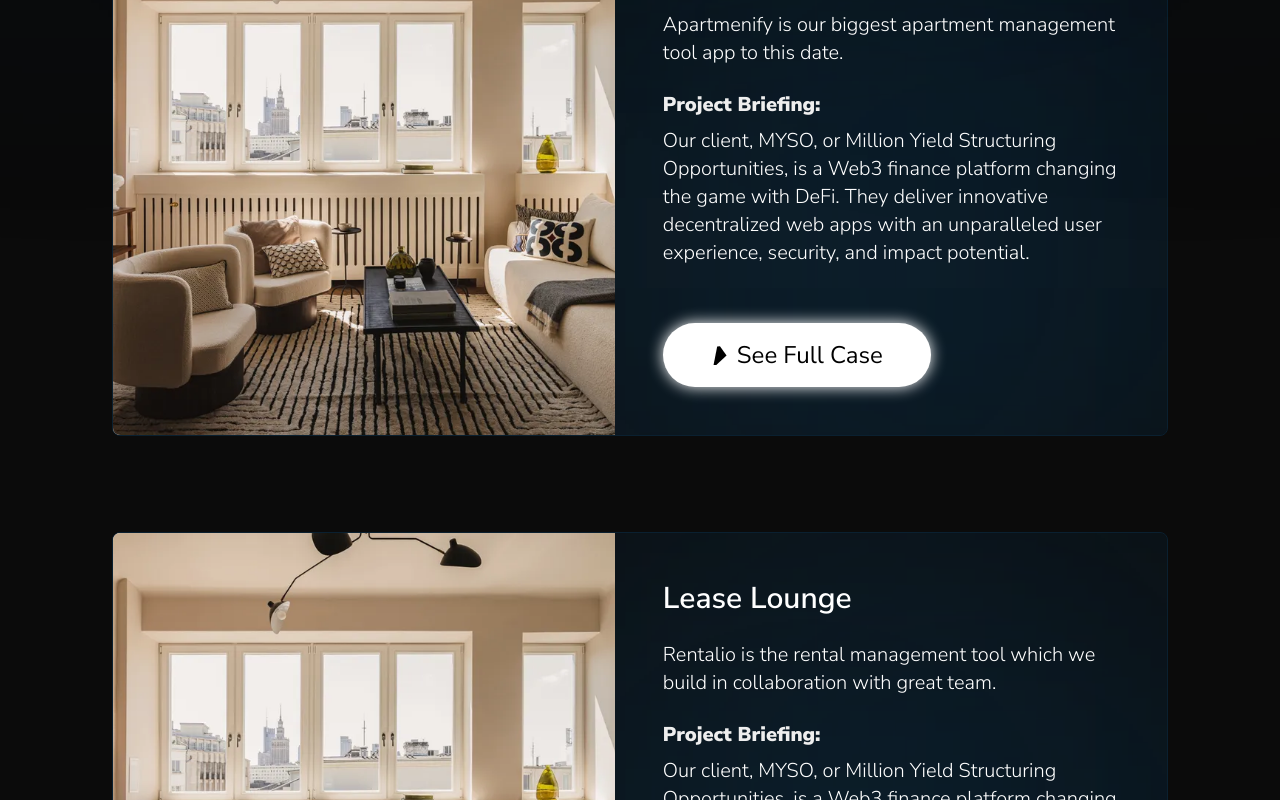
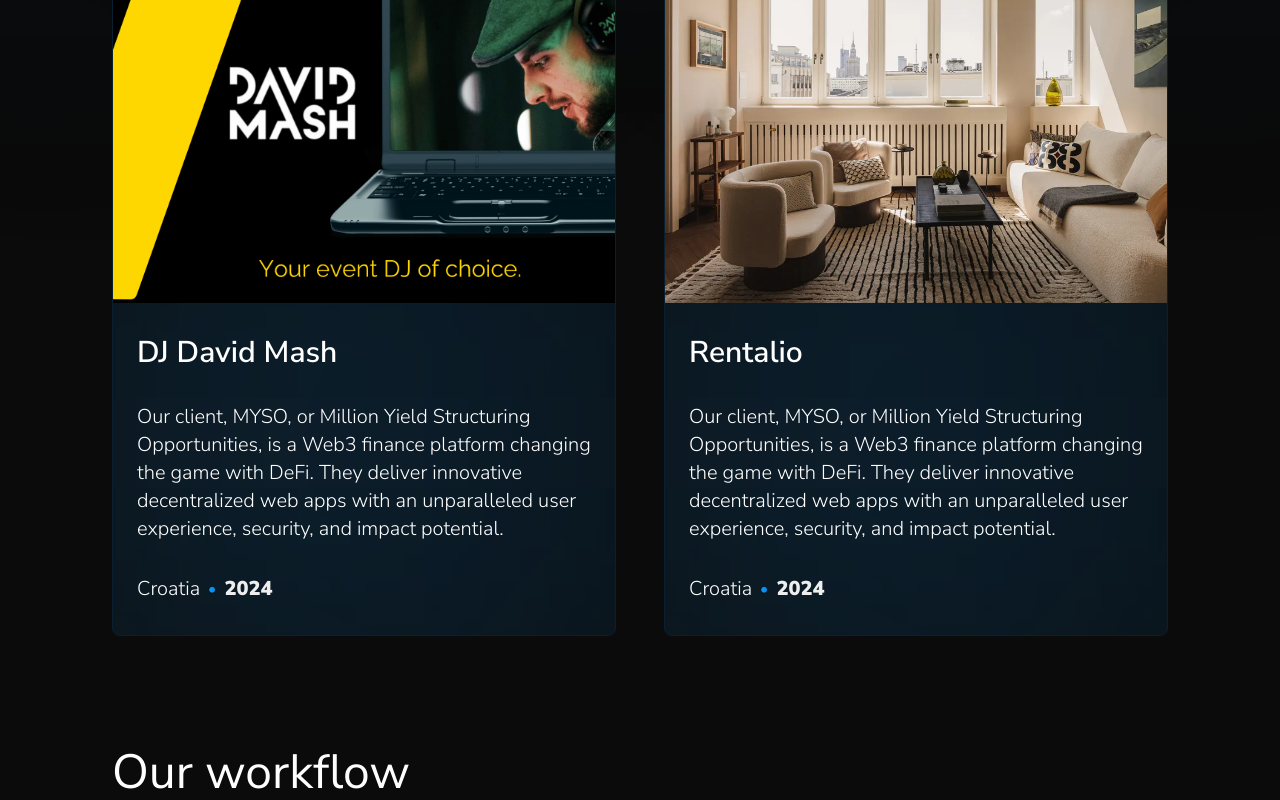
Before and after one commit to zrvnarmarin/BitLyte-Studios-Website, a Next.js app: page / in a window 1280 px wide. Shown: the part 2800-3600 px from the top of the page. Built offline with nearby package versions, Linux system fonts and the light colour scheme.

Commit message:
changed projects section in home route;

```diff
--- a/app/(home-sections)/ProjectsSection.tsx
+++ b/app/(home-sections)/ProjectsSection.tsx
@@ -5,13 +5,15 @@
 import Link from "next/link";
 import TestImage from "../../public/apartment.webp";
 import { LogoForButtonRotated } from "../services/[serviceId]/HeroSection";
+import { projectsThumbnailData, ProjectThumbnailDataProps } from "../projects/projectsThumbnailData";
+// import { ProjectCard } from "../projects/ProjectsListSection";
 
 export default function ProjectsSection() {
   return (
     <SectionWrapper>
       <div className="w-full flex items-center justify-between">
         <h2 className="w-full text-[35px] sm:text-[44px] lg:text-5xl text-[#ffffff] font-medium xs:font-normal text-start z-20">
-          Our Work
+          Our Latest Work
         </h2>
 
         <div className="hidden relative w-full xl:flex justify-end z-30">
@@ -25,7 +27,7 @@
         </div>
       </div>
 
-      <div className="w-full flex flex-col gap-24 bg-[#0b0b0b] pt-4 sm:pt-8 md:pt-12">
+      {/* <div className="w-full flex flex-col gap-24 bg-[#0b0b0b] pt-4 sm:pt-8 md:pt-12">
         {projects.map((project) => (
           <ProjectCardDesktop
             key={project.id}
@@ -34,6 +36,21 @@
             description={project.description}
             serviceCategories={project.serviceCategories}
             imageSrc={project.imageSrc}
+          />
+        ))}
+      </div> */}
+
+      <div className="w-full flex flex-col md:flex-row gap-12 bg-[#0b0b0b] pt-4 sm:pt-8 md:pt-12">
+        {projectsThumbnailData.map((project) => (
+          <ProjectCard
+            key={project.id}
+            id={project.id}
+            href={project.href}
+            title={project.title}
+            description={project.description}
+            imageSrc={project.imageSrc}
+            year={project.year}
+            clientCountry={project.clientCountry}
           />
         ))}
       </div>
@@ -124,3 +141,52 @@
     imageSrc: TestImage,
   },
 ];
+
+export const ProjectCard = ({
+  id,
+  href,
+  title,
+  year,
+  clientCountry,
+  description,
+  imageSrc,
+}: ProjectThumbnailDataProps) => {
+  return (
+    <Link
+      href={`/projects${href}`}
+      className="relative overflow-hidden flex flex-col rounded-lg border-[0.5px] border-[#0a2030]"
+    >
+      {/* Blur gradients */}
+      <div className="w-96 h-96 absolute left-0 bottom-0 bg-gradient-to-r from-[#1a4869] to-[#002139] z-10 blur-[230px]"></div>
+        <div className="w-96 h-96 absolute right-0 bottom-0 bg-gradient-to-r from-[#1a4869] to-[#002139] z-10 blur-[230px]"></div>
+      {/* Project image */}
+      <div className="relative w-full h-[300px] sm:h-[400px] lg:h-[400px] flex items-center z-20 overflow-hidden">
+        <Image
+          src={imageSrc}
+          alt="project_image"
+          className="object-cover w-full h-full transition-transform duration-300 hover:scale-110" // object fir or object cover - shoose accordingly with screen size
+        />
+      </div>
+
+      {/* Project info */}
+      <div className="relative overflow-hidden flex flex-col gap-4 w-full z-20 py-6 md:py-8 lg:py-10 xl:py-8 px-6">
+        <h3 className="w-full text-3xl sm:text-[28px] md:text-3xl leading-tight text-start font-semibold text-[#ffffff] z-20">
+          {title}
+        </h3>
+        <p className="text-lg xs:text-xl font-light text-[#ffffff] text-start pt-4 z-20">
+          Our client, MYSO, or Million Yield Structuring Opportunities, is a
+          Web3 finance platform changing the game with DeFi. They deliver
+          innovative decentralized web apps with an unparalleled user
+          experience, security, and impact potential.
+        </p>
+        <div className="flex items-center gap-2 pt-4 z-20">
+          <span className="text-lg xs:text-xl font-light text-[#ffffff]">
+            {clientCountry}
+          </span>
+          <span className="custom-text">&#x2022;</span>
+          <span className="text-xl text-[#eeeeee] font-black">{year}</span>
+        </div>
+      </div>
+    </Link>
+  );
+};
--- a/app/components/Footer.tsx
+++ b/app/components/Footer.tsx
@@ -302,7 +302,7 @@
   {
     id: 2,
     title: "About",
-    href: "/about",
+    href: "/about-us",
   },
   {
     id: 3,
--- a/app/services/[serviceId]/HeroSection.tsx
+++ b/app/services/[serviceId]/HeroSection.tsx
@@ -49,7 +49,7 @@
         <div className="md:w-48 md:h-48 absolute right-0 bg-gradient-to-r from-[#1A9FFF] to-[#0086E6] z-10 blur-[230px] pointer-events-none"></div>
         <div className="md:w-32 md:h-32 absolute left-0 bg-gradient-to-r from-[#1A9FFF] to-[#0086E6] z-10 blur-[230px] pointer-events-none"></div>
 
-        <div className="order-1 lg:order-2 relative flex items-center justify-start xs:justify-center">
+        <div className="order-1 lg:order-2 relative flex items-center justify-start xs:justify-center lg:justify-end">
           {/* Blur color effect behind the image */}
           <div className="w-80 h-80 lg:w-[10rem] lg:h-[10rem] absolute top-1/2 left-1/2 transform -translate-x-1/2 -translate-y-1/2 bg-gradient-to-r from-[#1A9FFF] to-[#0086E6] z-10 blur-[230px] pointer-events-none"></div>
           <Image
```
